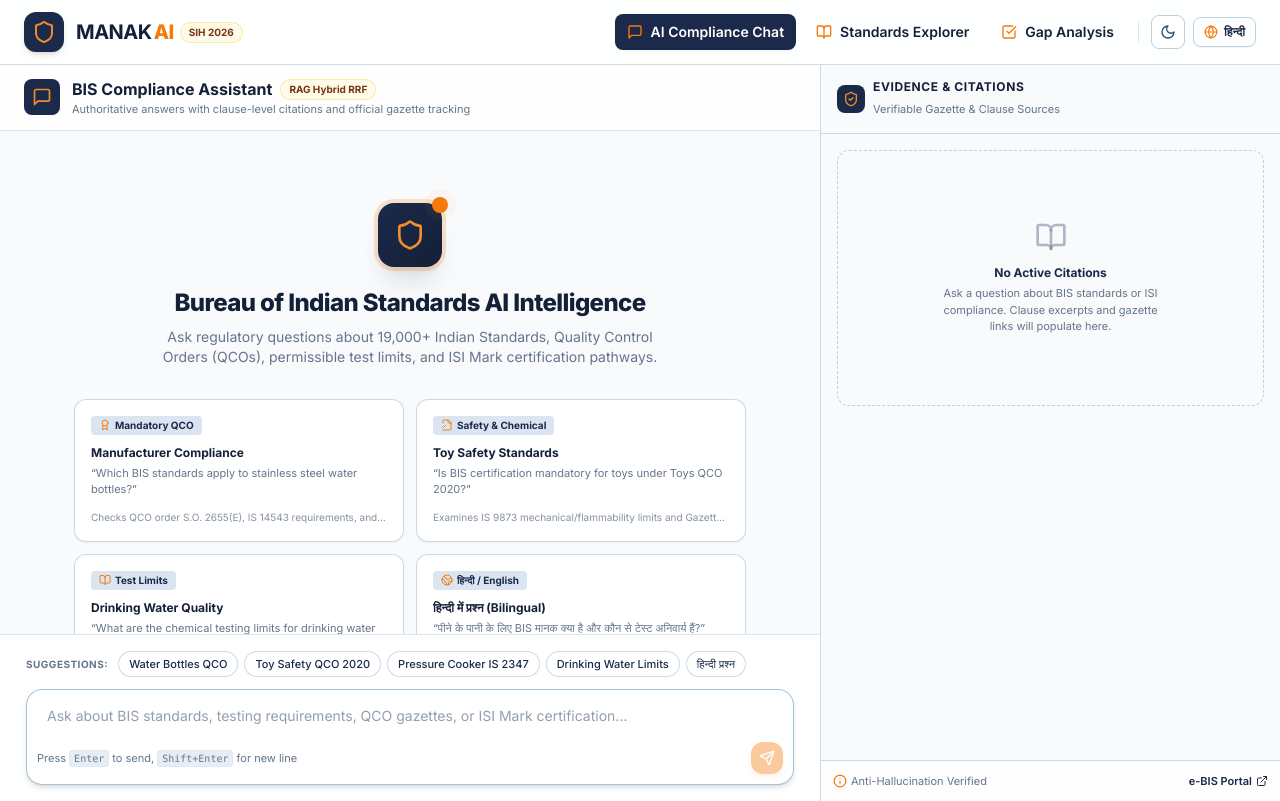
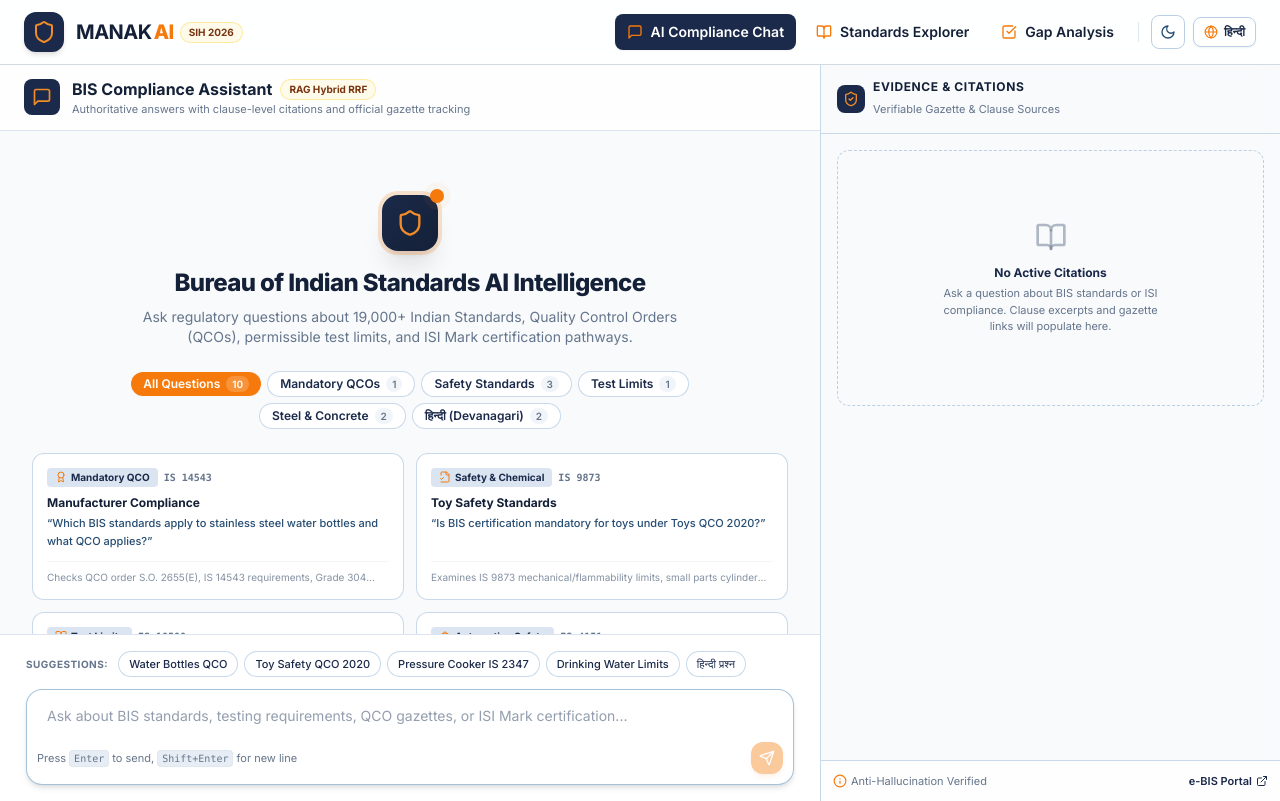
Before and after one commit to d1vyom/Manak-AI, a Next.js app: page /chat in a window 1280 px wide. Built offline with nearby package versions, Linux system fonts and the light colour scheme.

Commit message:
feat(ui): add category filters and expanded questions bank to ChatEmptyState

```diff
--- a/src/components/chat/ChatEmptyState.tsx
+++ b/src/components/chat/ChatEmptyState.tsx
@@ -1,97 +1,157 @@
 // src/components/chat/ChatEmptyState.tsx
 "use client";
 
-import { Shield, ArrowRight, BookOpen, Award, FileCheck2, Globe2 } from "lucide-react";
+import { useState } from "react";
+import {
+  Shield,
+  ArrowRight,
+  BookOpen,
+  Award,
+  FileCheck2,
+  Globe2,
+  HardHat,
+  Building2,
+  ShieldAlert,
+  CheckCircle2,
+  Sparkles,
+} from "lucide-react";
 import { useAppStore } from "@/lib/store/app-store";
+import {
+  CHATBOT_QUESTIONS_DATASET,
+  QuestionCategory,
+  ChatbotQuestionItem,
+} from "@/lib/data/chatbot-questions";
 
 interface ChatEmptyStateProps {
   onSelectPrompt: (prompt: string) => void;
 }
 
+const ICONS_MAP: Record<string, React.ComponentType<{ className?: string }>> = {
+  Award,
+  FileCheck2,
+  BookOpen,
+  Globe2,
+  HardHat,
+  Building2,
+  ShieldAlert,
+  CheckCircle2,
+};
+
+const CATEGORIES: { id: QuestionCategory; label: { en: string; hi: string } }[] = [
+  { id: "all", label: { en: "All Questions", hi: "सभी प्रश्न" } },
+  { id: "qco", label: { en: "Mandatory QCOs", hi: "अनिवार्य QCO" } },
+  { id: "safety", label: { en: "Safety Standards", hi: "सुरक्षा मानक" } },
+  { id: "test_limits", label: { en: "Test Limits", hi: "परीक्षण सीमाएं" } },
+  { id: "civil_materials", label: { en: "Steel & Concrete", hi: "स्टील एवं कंक्रीट" } },
+  { id: "bilingual", label: { en: "हिन्दी (Devanagari)", hi: "हिन्दी प्रश्न" } },
+];
+
 export function ChatEmptyState({ onSelectPrompt }: ChatEmptyStateProps) {
   const { language } = useAppStore();
+  const [selectedCategory, setSelectedCategory] = useState<QuestionCategory>("all");
 
-  const examplePrompts = [
-    {
-      icon: Award,
-      title: language === "hi" ? "निर्माता अनुपालन (Manufacturer)" : "Manufacturer Compliance",
-      tag: language === "hi" ? "अनिवार्य QCO" : "Mandatory QCO",
-      prompt: "Which BIS standards apply to stainless steel water bottles?",
-      desc: language === "hi" ? "QCO आदेश S.O. 2655(E), IS 14543 आवश्यकताएं और ISI मार्क जांचें।" : "Checks QCO order S.O. 2655(E), IS 14543 requirements, and ISI mark applicability.",
-    },
-    {
-      icon: FileCheck2,
-      title: language === "hi" ? "खिलौना सुरक्षा मानक (Toys)" : "Toy Safety Standards",
-      tag: language === "hi" ? "सुरक्षा एवं रसायन" : "Safety & Chemical",
-      prompt: "Is BIS certification mandatory for toys under Toys QCO 2020?",
-      desc: language === "hi" ? "IS 9873 यांत्रिक/ज्वलनशीलता सीमाएं और राजपत्र अधिदेश जांचें।" : "Examines IS 9873 mechanical/flammability limits and Gazette mandates.",
-    },
-    {
-      icon: BookOpen,
-      title: language === "hi" ? "पेयजल गुणवत्ता सीमाएं" : "Drinking Water Quality",
-      tag: language === "hi" ? "परीक्षण सीमाएं" : "Test Limits",
-      prompt: "What are the chemical testing limits for drinking water under IS 10500:2012?",
-      desc: language === "hi" ? "TDS, pH, सीसा (Lead) और कीटनाशकों के लिए स्वीकार्य सीमाएं।" : "Retrieves permissible and acceptable limits for TDS, pH, lead, and pesticides.",
-    },
-    {
-      icon: Globe2,
-      title: "हिन्दी में प्रश्न (Bilingual)",
-      tag: "हिन्दी / English",
-      prompt: "पीने के पानी के लिए BIS मानक क्या है और कौन से टेस्ट अनिवार्य हैं?",
-      desc: language === "hi" ? "देवनागरी लिपि में तकनीकी संदर्भ और BIS क्लॉज सत्यापन।" : "Demonstrates cross-lingual Devanagari query grounding and technical preservation.",
-    },
-  ];
+  const filteredQuestions =
+    selectedCategory === "all"
+      ? CHATBOT_QUESTIONS_DATASET
+      : CHATBOT_QUESTIONS_DATASET.filter((q) => q.category === selectedCategory);
 
   return (
-    <div className="flex flex-col items-center justify-center py-8 text-center sm:py-12">
+    <div className="flex flex-col items-center justify-center py-6 text-center sm:py-10">
       {/* Emblem Badge */}
-      <div className="relative flex h-16 w-16 items-center justify-center rounded-2xl bg-gradient-to-br from-navy-800 to-navy-900 shadow-xl ring-4 ring-saffron-500/20">
-        <Shield className="h-8 w-8 text-saffron-400" />
-        <span className="absolute -top-1.5 -right-1.5 flex h-4 w-4">
+      <div className="relative flex h-14 w-14 items-center justify-center rounded-2xl bg-gradient-to-br from-navy-800 to-navy-900 shadow-xl ring-4 ring-saffron-500/20">
+        <Shield className="h-7 w-7 text-saffron-400" />
+        <span className="absolute -top-1.5 -right-1.5 flex h-3.5 w-3.5">
           <span className="absolute inline-flex h-full w-full animate-ping rounded-full bg-saffron-400 opacity-75" />
-          <span className="relative inline-flex h-4 w-4 rounded-full bg-saffron-500" />
+          <span className="relative inline-flex h-3.5 w-3.5 rounded-full bg-saffron-500" />
         </span>
       </div>
 
-      <h2 className="mt-5 text-xl font-extrabold tracking-tight text-navy-900 sm:text-2xl dark:text-white">
+      <h2 className="mt-4 text-xl font-extrabold tracking-tight text-navy-900 sm:text-2xl dark:text-white">
         {language === "hi"
           ? "भारतीय मानक ब्यूरो AI इंटेलिजेंस"
           : "Bureau of Indian Standards AI Intelligence"}
       </h2>
-      <p className="mt-2 max-w-lg text-xs leading-relaxed text-muted-foreground sm:text-sm">
+      <p className="mt-2 max-w-xl text-xs leading-relaxed text-muted-foreground sm:text-sm">
         {language === "hi"
           ? "19,000+ भारतीय मानकों, गुणवत्ता नियंत्रण आदेशों (QCOs), अनुमेय परीक्षण सीमाओं और ISI मार्क प्रमाणन मार्गों के बारे में विनियामक प्रश्न पूछें।"
           : "Ask regulatory questions about 19,000+ Indian Standards, Quality Control Orders (QCOs), permissible test limits, and ISI Mark certification pathways."}
       </p>
 
-      {/* 4 Clickable Example Cards */}
-      <div className="mt-8 grid w-full max-w-2xl gap-3 sm:grid-cols-2 text-left">
-        {examplePrompts.map((item, idx) => {
-          const Icon = item.icon;
+      {/* Category Filter Pills */}
+      <div className="mt-6 flex flex-wrap items-center justify-center gap-1.5 max-w-2xl px-2">
+        {CATEGORIES.map((cat) => {
+          const isSelected = selectedCategory === cat.id;
+          const count =
+            cat.id === "all"
+              ? CHATBOT_QUESTIONS_DATASET.length
+              : CHATBOT_QUESTIONS_DATASET.filter((q) => q.category === cat.id).length;
+
           return (
             <button
-              key={idx}
+              key={cat.id}
               type="button"
-              onClick={() => onSelectPrompt(item.prompt)}
-              className="group flex flex-col justify-between rounded-xl border border-navy-200/80 bg-white p-4 text-left shadow-sm transition-all hover:border-saffron-400 hover:bg-saffron-50/20 hover:shadow-md dark:border-navy-800 dark:bg-navy-900/60 dark:hover:border-saffron-500/40 dark:hover:bg-navy-900"
+              onClick={() => setSelectedCategory(cat.id)}
+              className={`inline-flex items-center gap-1.5 rounded-full px-3 py-1 text-xs font-semibold transition-all ${
+                isSelected
+                  ? "bg-saffron-500 text-white shadow-xs dark:bg-saffron-600"
+                  : "bg-white text-navy-800 hover:bg-slate-100 dark:bg-navy-900/80 dark:text-navy-200 dark:hover:bg-navy-800 border border-navy-200/80 dark:border-navy-800"
+              }`}
+            >
+              <span>{cat.label[language === "hi" ? "hi" : "en"]}</span>
+              <span
+                className={`rounded-full px-1.5 py-0.2 text-[10px] ${
+                  isSelected
+                    ? "bg-white/20 text-white"
+                    : "bg-slate-100 text-muted-foreground dark:bg-navy-800 dark:text-navy-300"
+                }`}
+              >
+                {count}
+              </span>
+            </button>
+          );
+        })}
+      </div>
+
+      {/* Grid of Interactive Question Cards */}
+      <div className="mt-6 grid w-full max-w-4xl gap-3 sm:grid-cols-2 lg:grid-cols-2 text-left px-2">
+        {filteredQuestions.map((item: ChatbotQuestionItem) => {
+          const Icon = ICONS_MAP[item.iconName] || BookOpen;
+          const promptText = item.prompt[language === "hi" ? "hi" : "en"];
+          const titleText = item.title[language === "hi" ? "hi" : "en"];
+          const descText = item.desc[language === "hi" ? "hi" : "en"];
+          const tagText = item.tag[language === "hi" ? "hi" : "en"];
+
+          return (
+            <button
+              key={item.id}
+              type="button"
+              onClick={() => onSelectPrompt(promptText)}
+              className="group flex flex-col justify-between rounded-xl border border-navy-200/80 bg-white p-3.5 text-left shadow-xs transition-all hover:border-saffron-400 hover:bg-saffron-50/20 hover:shadow-md dark:border-navy-800 dark:bg-navy-900/60 dark:hover:border-saffron-500/40 dark:hover:bg-navy-900"
             >
               <div>
-                <div className="flex items-center justify-between">
-                  <span className="inline-flex items-center gap-1 rounded bg-navy-100 px-2 py-0.5 text-[10px] font-bold text-navy-800 dark:bg-navy-800 dark:text-navy-200">
-                    <Icon className="h-3 w-3 text-saffron-500" />
-                    {item.tag}
-                  </span>
-                  <ArrowRight className="h-3.5 w-3.5 text-muted-foreground opacity-0 transition-opacity group-hover:opacity-100 group-hover:text-saffron-500" />
+                <div className="flex items-center justify-between gap-2">
+                  <div className="flex items-center gap-1.5">
+                    <span className="inline-flex items-center gap-1 rounded bg-navy-100 px-2 py-0.5 text-[10px] font-bold text-navy-800 dark:bg-navy-800 dark:text-navy-200">
+                      <Icon className="h-3 w-3 text-saffron-500" />
+                      {tagText}
+                    </span>
+                    <span className="font-mono text-[10px] font-semibold text-muted-foreground">
+                      {item.standardNumber}
+                    </span>
+                  </div>
+                  <ArrowRight className="h-3.5 w-3.5 text-muted-foreground opacity-0 transition-opacity group-hover:opacity-100 group-hover:text-saffron-500 shrink-0" />
                 </div>
-                <h3 className="mt-2.5 text-xs font-bold text-navy-900 group-hover:text-saffron-600 dark:text-white dark:group-hover:text-saffron-400">
-                  {item.title}
+
+                <h3 className="mt-2 text-xs font-bold text-navy-900 group-hover:text-saffron-600 dark:text-white dark:group-hover:text-saffron-400 leading-snug">
+                  {titleText}
                 </h3>
-                <p className="mt-1 text-[11px] text-muted-foreground line-clamp-2">
-                  &ldquo;{item.prompt}&rdquo;
+                <p className="mt-1 text-[11px] text-navy-700 dark:text-navy-200 font-medium line-clamp-2 leading-relaxed">
+                  &ldquo;{promptText}&rdquo;
                 </p>
               </div>
-              <span className="mt-3 text-[10px] text-muted-foreground/80 line-clamp-1">
-                {item.desc}
+
+              <span className="mt-2.5 text-[10px] text-muted-foreground/80 line-clamp-1 border-t border-border/40 pt-2">
+                {descText}
               </span>
             </button>
           );
```
